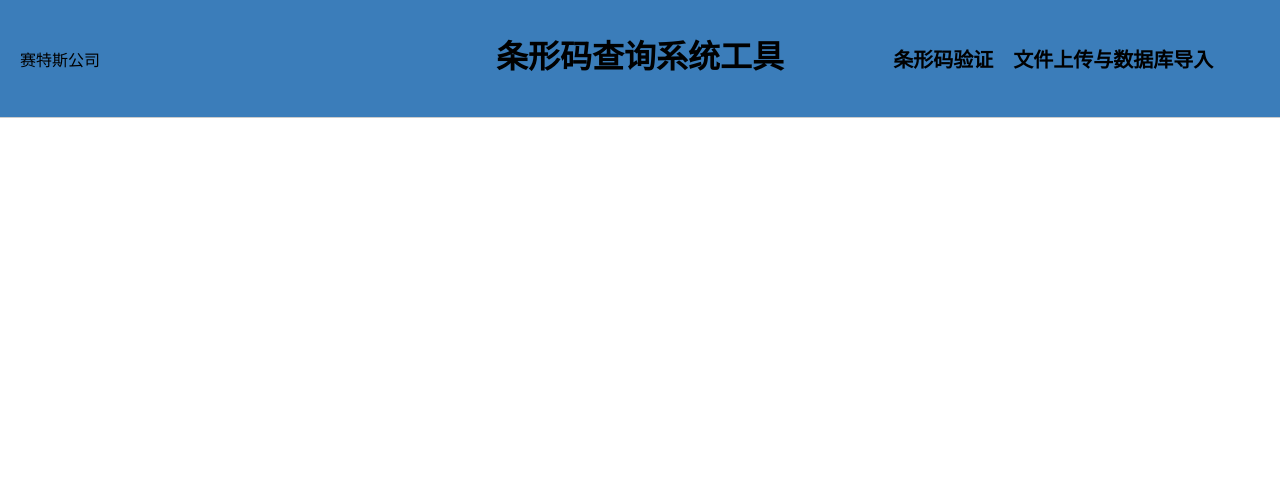
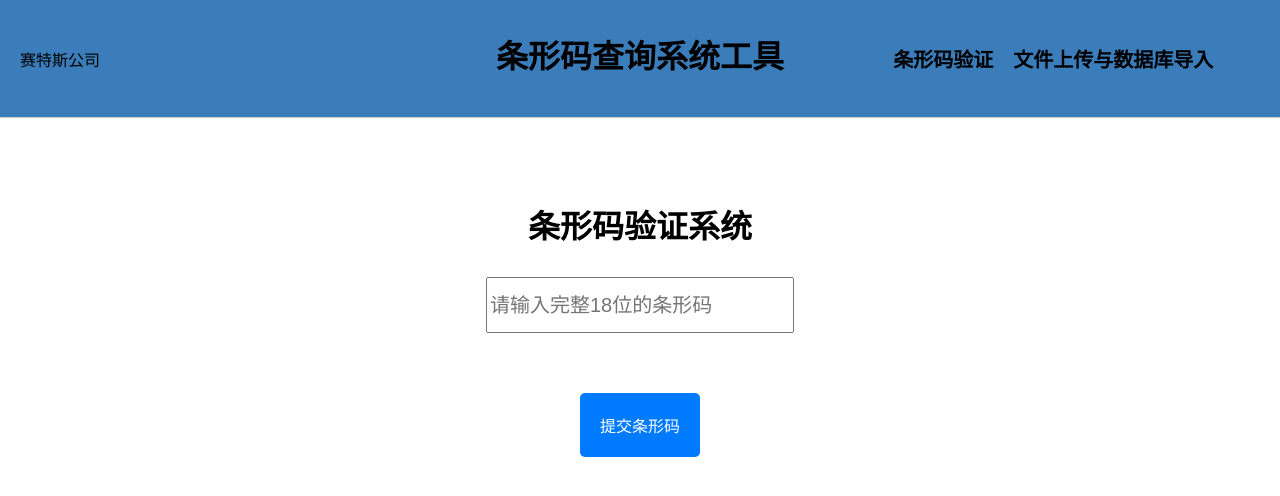
Before and after one commit to pipeapplenan/barcodetest, a React (Create React App) app: page / in a window 1280 px wide. Shown: the top 496 px of the page. Built offline with nearby package versions, Linux system fonts and the light colour scheme.

Commit message:
change router

```diff
--- a/src/App.js
+++ b/src/App.js
@@ -31,7 +31,7 @@ const App = () => {
         </div>
         <div className="nav">
           <div className="barcode">
-            <Link to="/barcodetest">条形码验证</Link>
+            <Link to="/">条形码验证</Link>
           </div>
           <div className="filedatabase">
             <Link to="#" onClick={handleFileDatabaseClick}>
@@ -51,13 +51,11 @@ const App = () => {
       {/* 内容区域 */}
       <div className="content">
         <Routes>
-          <Route path="/barcodetest" element={<BarcodeScanner />} />
+          <Route path="/" element={<BarcodeScanner />} />
           {/* 只有登录成功后才能访问 DatabaseImport 页面 */}
           {isAuthenticated && (
             <Route path="/databasefile" element={<DatabaseImport />} />
           )}
-          {/* 默认重定向到 /barcodetest */}
-          <Route path="*" element={<Link to="/barcodetest" />} />
         </Routes>
       </div>
     </Router>
```
